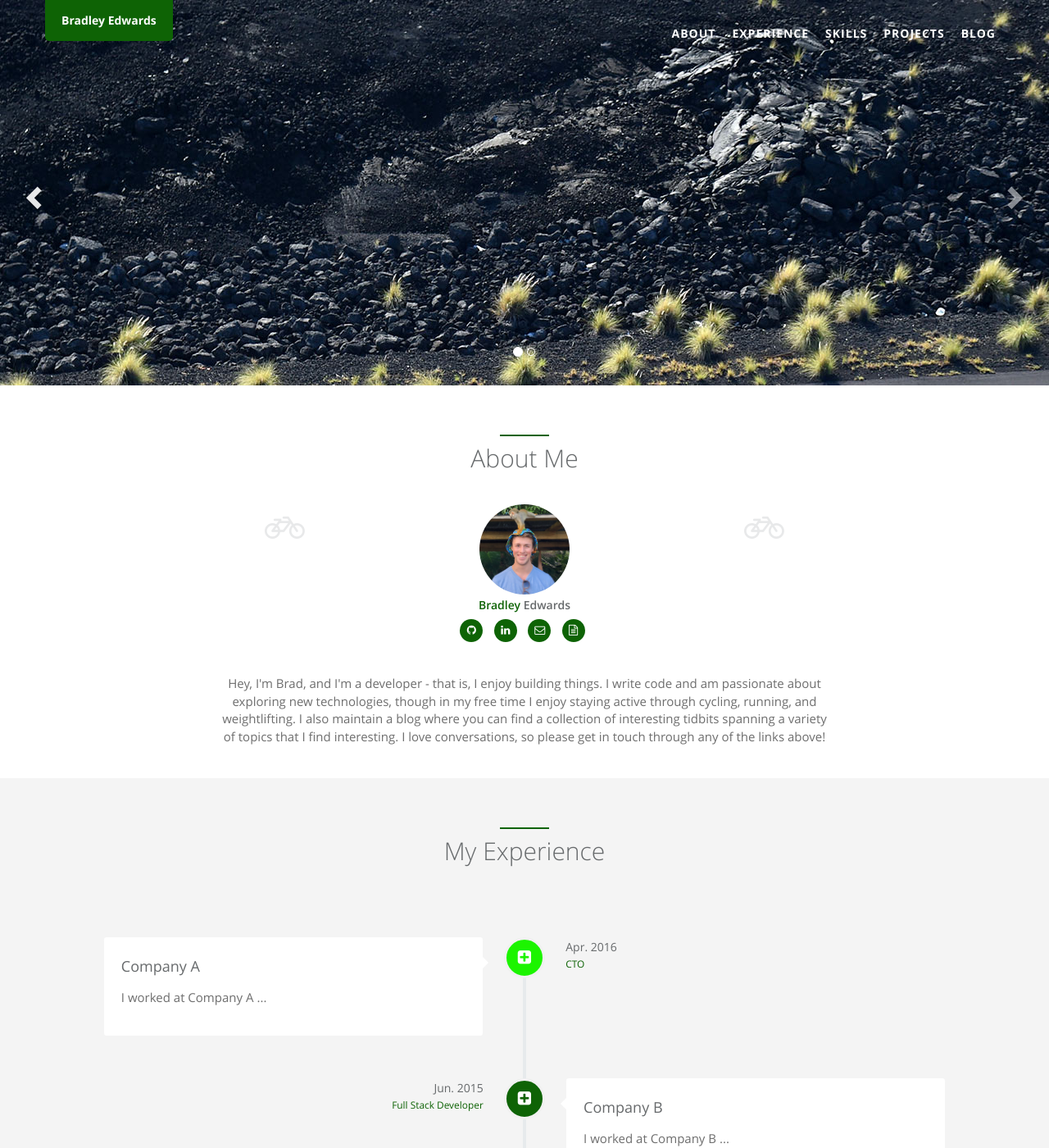
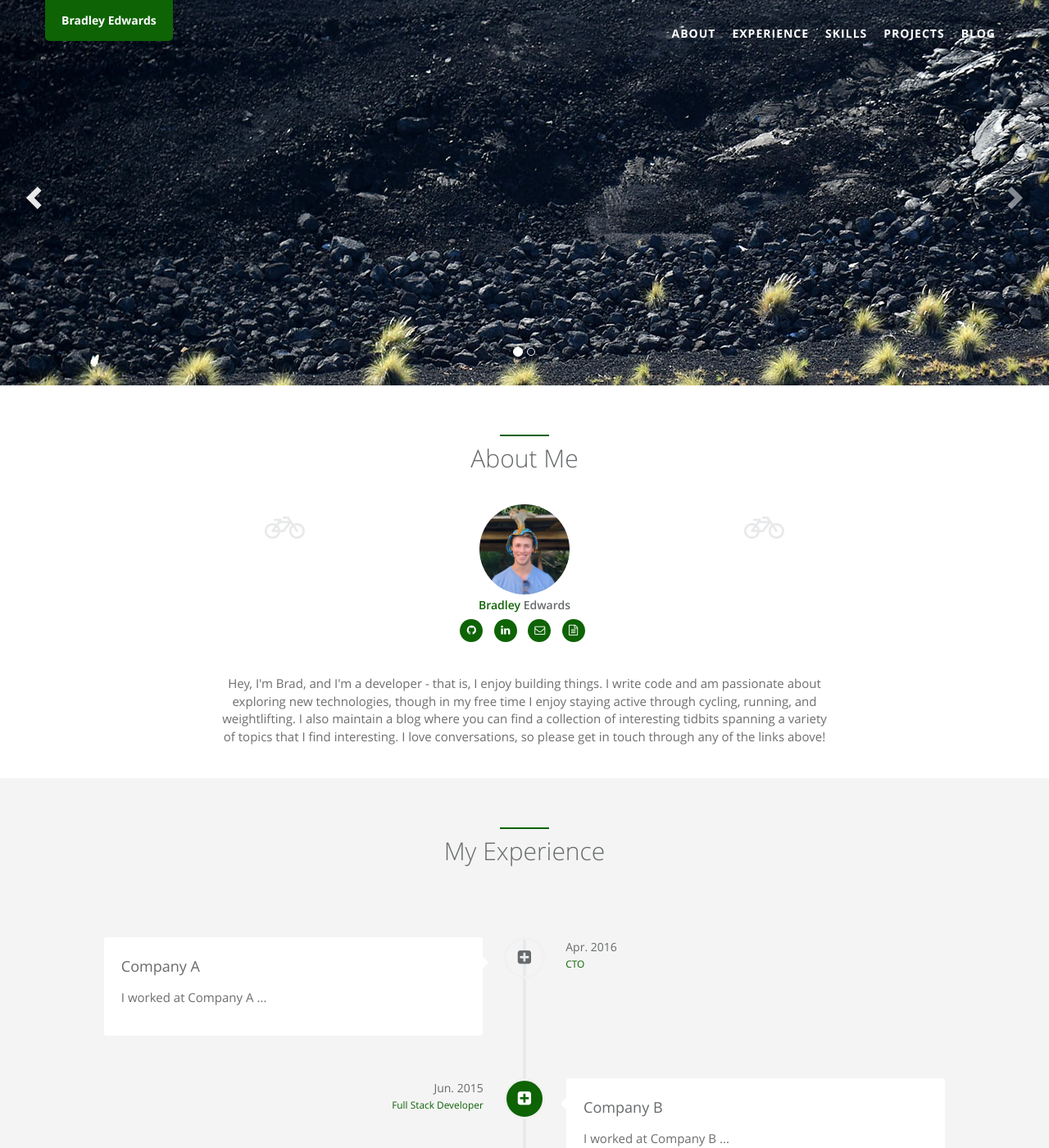
Before and after one commit to bradley-edwards/bradley-edwards.github.io, a Jekyll site: the page built from index.html, in a window 1280 px wide and 1400 px high. Shown: the whole window at 82% size. Built offline with Jekyll 4.4.1, drawn with Linux system fonts in a browser that asks for light colours.

Commit message:
header images

```diff
--- a/_sass/_style.scss
+++ b/_sass/_style.scss
@@ -1431,11 +1431,6 @@
 
 .navy-bg {
   background-color: #0E6305;
-  color: #fff;
-}
-
-.navy-bg-present {
-  background-color: #1cf400;
   color: #fff;
 }
 
@@ -2507,8 +2502,12 @@
   .header-back {
     height: 470px;
     width: 100%;
-    background-position: 50% 0;
-    background-repeat:  no-repeat;
+    &.one {
+      background: url(../assets/img/landing/header_one.jpg) 50% 0 no-repeat;
+    }
+    &.two {
+      background: url(../assets/img/landing/header_two.jpg) 50% 0 no-repeat;
+    }
   }
   .carousel {
     height: 470px;
```
Also changed, not shown: static/assets/img/landing/header_two.jpg (added).
